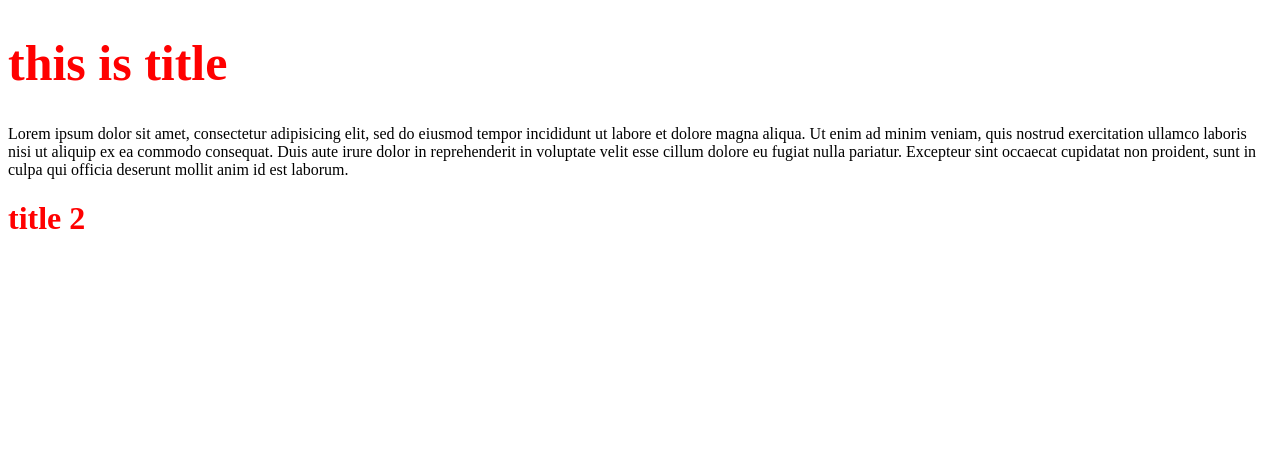
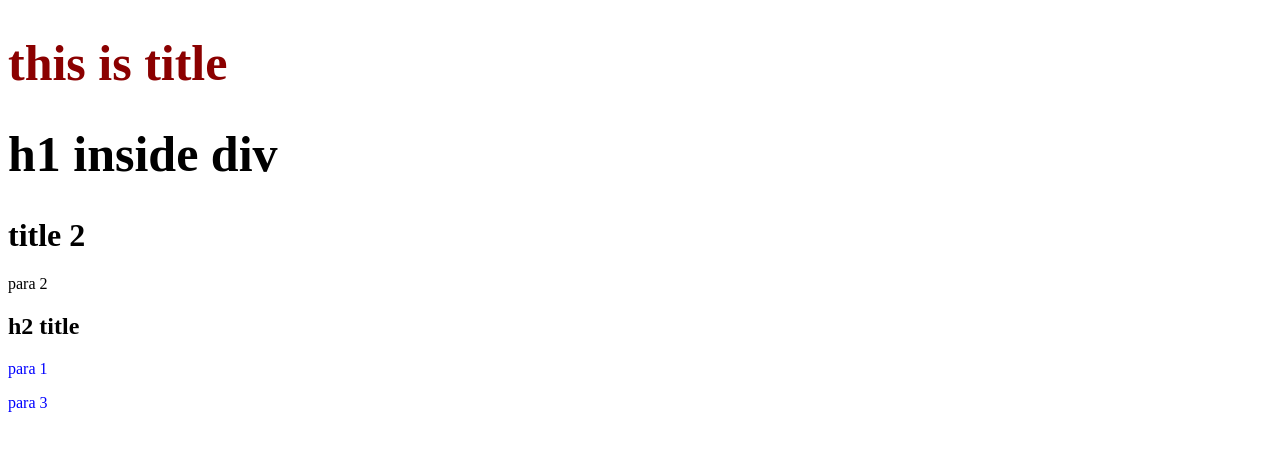
Before and after one commit to trangnguyen167/css-learning, a plain HTML site: page lesson3/index.html in a window 1280 px wide. Drawn offline with Linux system fonts and the light colour scheme.

Commit message:
Sibling Selector

```diff
--- a/lesson3/index.html
+++ b/lesson3/index.html
@@ -5,28 +5,51 @@
 	<meta name="viewport" content="width=device-width, initial-scale=1">
 	<title></title>
 	<style type="text/css">
-		h1 {
+		/*h1 {
 			color: red;
-		}
+		}*/
 
 		main h1 {
 			font-size: 50px;
 		}
+
+		main > h1 {
+			color: darkred;
+		}
+
+		h2 + p {
+			color: greenyellow;
+		}
+
+		h2 ~ p {
+			color: blue;
+		}
+
 	</style>
 </head>
 <body>
 	<main>
 		<h1>this is title</h1>
-		<p>Lorem ipsum dolor sit amet, consectetur adipisicing elit, sed do eiusmod
+		<!-- <p>Lorem ipsum dolor sit amet, consectetur adipisicing elit, sed do eiusmod
 		tempor incididunt ut labore et dolore magna aliqua. Ut enim ad minim veniam,
 		quis nostrud exercitation ullamco laboris nisi ut aliquip ex ea commodo
 		consequat. Duis aute irure dolor in reprehenderit in voluptate velit esse
 		cillum dolore eu fugiat nulla pariatur. Excepteur sint occaecat cupidatat non
-		proident, sunt in culpa qui officia deserunt mollit anim id est laborum.</p>
+		proident, sunt in culpa qui officia deserunt mollit anim id est laborum.</p> -->
+		<div>
+			<h1>h1 inside div</h1>
+		</div>
 	</main>
 
 	<div>
 		<h1>title 2</h1>
 	</div>
+
+	<div>
+		<p>para 2</p>
+		<h2>h2 title</h2>
+		<p>para 1</p>
+		<p>para 3</p>
+	</div>
 </body>
 </html>
```
